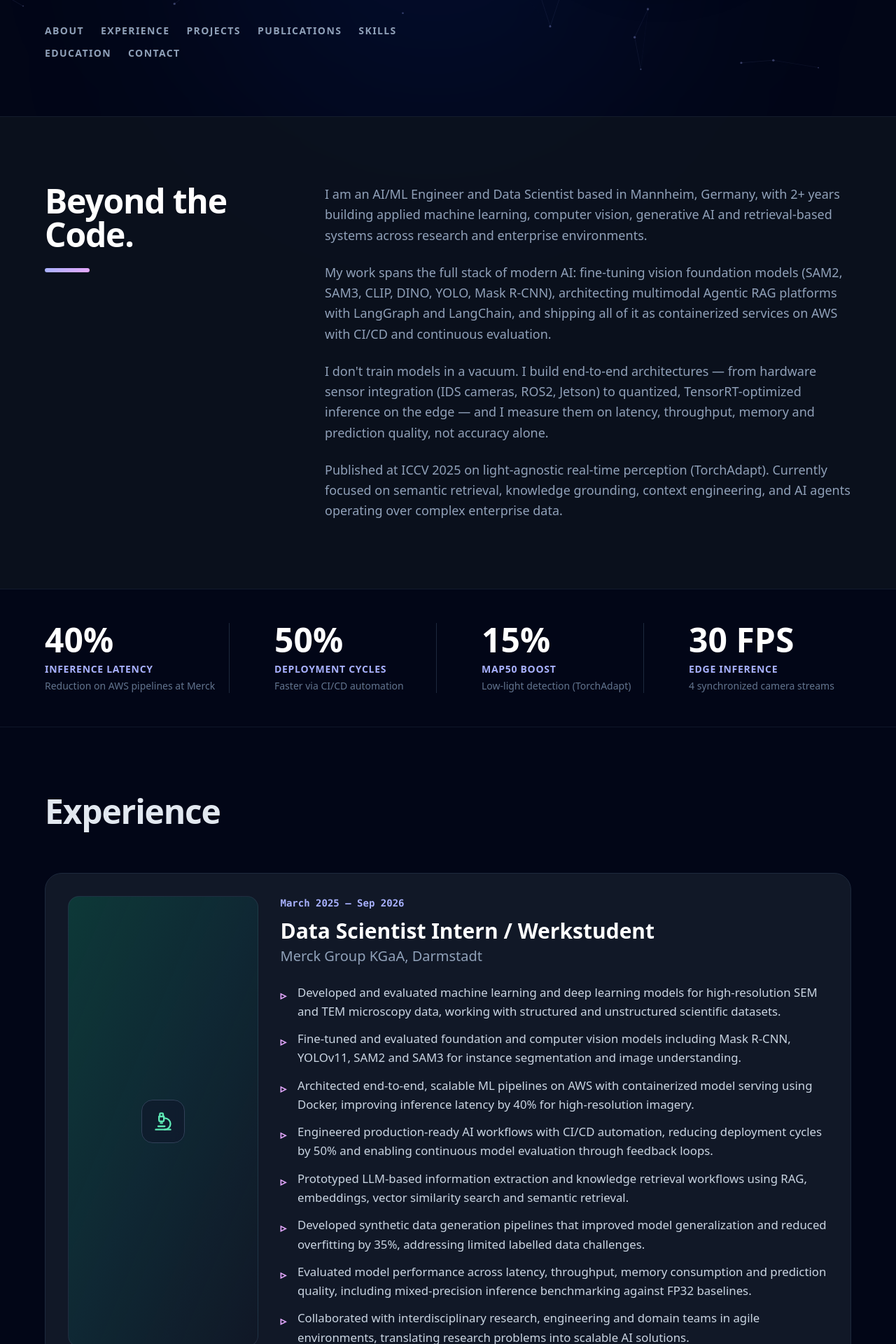
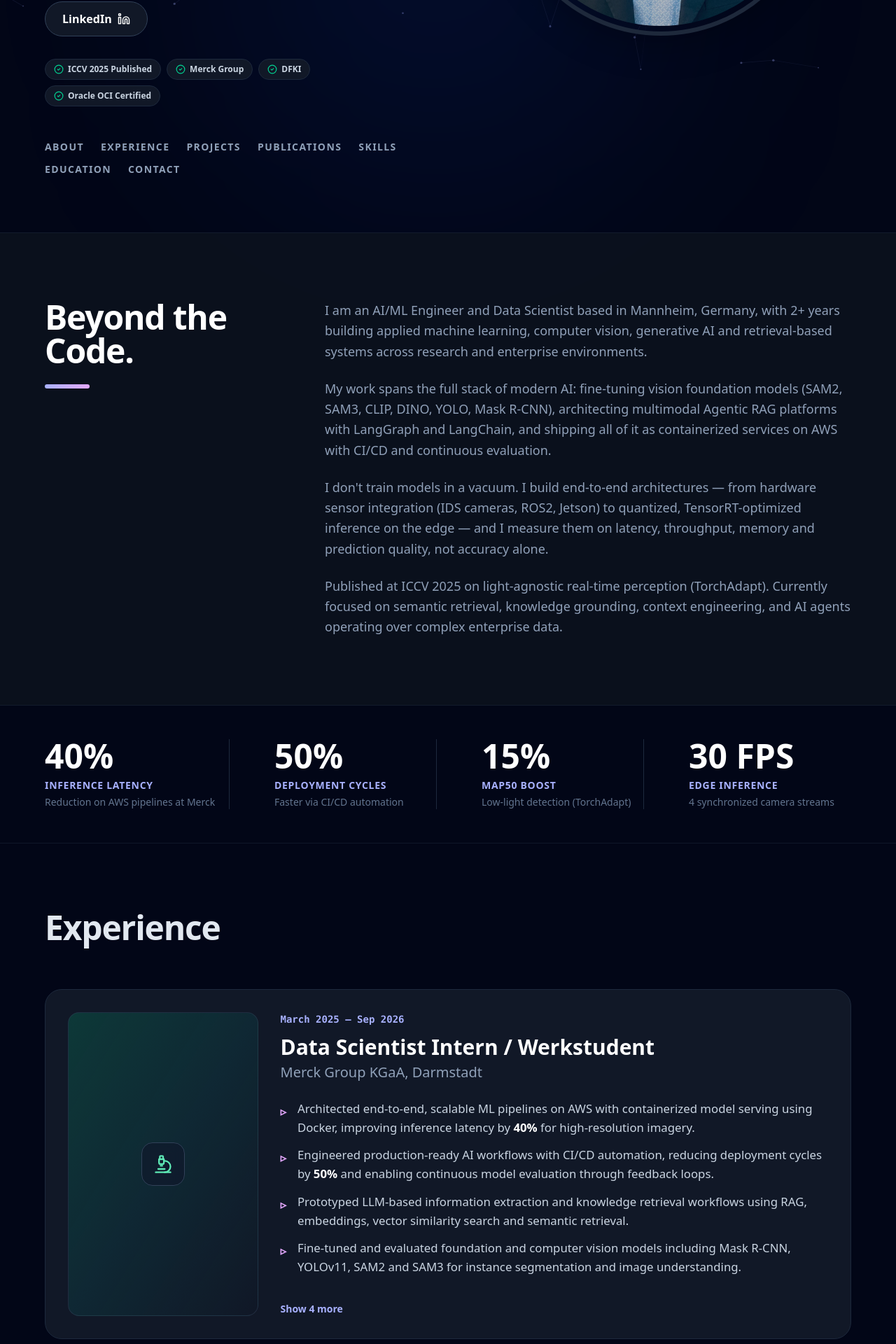
Before and after one commit to Karthikps84/karthik-portfolio, a Next.js app: page / in a window 1280 px wide. Shown: the part 680-2600 px from the top of the page at 70% size. Built offline with nearby package versions, Linux system fonts and the light colour scheme.

Commit message:
Updated new resume_10.26

```diff
--- a/app/layout.tsx
+++ b/app/layout.tsx
@@ -116,6 +116,11 @@
     "Instance Segmentation",
   ],
   knowsLanguage: ["English", "German"],
+  subjectOf: {
+    "@type": "ScholarlyArticle",
+    name: "TorchAdapt: Towards Light-Agnostic Real-Time Visual Perception",
+    url: "https://ieeexplore.ieee.org/document/11446114/",
+  },
   sameAs: [
     "https://linkedin.com/in/karthikps84",
     "https://github.com/karthikps84",
--- a/app/page.tsx
+++ b/app/page.tsx
@@ -7,7 +7,7 @@
   Download, Mail, Cpu, BrainCircuit, Network, Layers, Target,
   Microscope, Code2, Globe, Github, Linkedin, Instagram,
   GraduationCap, Camera, ArrowUp, MapPin, BookOpen, Award,
-  Bot, Database, Gauge
+  Bot, Database, Gauge, CheckCircle2, ExternalLink
 } from "lucide-react";
 
 
@@ -17,6 +17,7 @@
     photo: "/profile.PNG",
     location: "Mannheim, Germany",
     tagline: "AI/ML Engineer — Computer Vision, Generative AI & Agentic Systems",
+    proof: ["ICCV 2025 Published", "Merck Group", "DFKI", "Oracle OCI Certified"],
   },
 
   about: {
@@ -76,12 +77,12 @@
       accent: "from-emerald-500/20 via-teal-500/10 to-transparent",
       icon: <Microscope className="w-7 h-7 text-emerald-300" />,
       bullets: [
-        "Developed and evaluated machine learning and deep learning models for high-resolution SEM and TEM microscopy data, working with structured and unstructured scientific datasets.",
-        "Fine-tuned and evaluated foundation and computer vision models including Mask R-CNN, YOLOv11, SAM2 and SAM3 for instance segmentation and image understanding.",
         "Architected end-to-end, scalable ML pipelines on AWS with containerized model serving using Docker, improving inference latency by 40% for high-resolution imagery.",
         "Engineered production-ready AI workflows with CI/CD automation, reducing deployment cycles by 50% and enabling continuous model evaluation through feedback loops.",
         "Prototyped LLM-based information extraction and knowledge retrieval workflows using RAG, embeddings, vector similarity search and semantic retrieval.",
+        "Fine-tuned and evaluated foundation and computer vision models including Mask R-CNN, YOLOv11, SAM2 and SAM3 for instance segmentation and image understanding.",
         "Developed synthetic data generation pipelines that improved model generalization and reduced overfitting by 35%, addressing limited labelled data challenges.",
+        "Developed and evaluated machine learning and deep learning models for high-resolution SEM and TEM microscopy data, working with structured and unstructured scientific datasets.",
         "Evaluated model performance across latency, throughput, memory consumption and prediction quality, including mixed-precision inference benchmarking against FP32 baselines.",
         "Collaborated with interdisciplinary research, engineering and domain teams in agile environments, translating research problems into scalable AI solutions.",
       ],
@@ -96,10 +97,10 @@
         "Designed and deployed a real-time multi-sensor perception system for robotic platforms, achieving 92% detection accuracy in autonomous scenarios.",
         "Developed ROS2-based perception nodes for synchronized camera streams and object detection on Jetson embedded hardware, achieving sub-200ms inference latency.",
         "Implemented low-light and degraded-vision enhancement pipelines, improving object detection mAP50 by 15% in challenging environments.",
+        "Published peer-reviewed research at ICCV 2025 demonstrating scalable, production-ready perception systems.",
         "Optimized PyTorch models for production deployment, focusing on inference performance, memory efficiency and real-time constraints in resource-limited environments.",
         "Built modular ML components and scalable data processing pipelines for structured and unstructured sensor data, ensuring robustness and reproducibility across distributed systems.",
         "Developed monitoring and logging infrastructure for deployed AI services, enabling continuous performance tracking and automated alerting.",
-        "Published peer-reviewed research at ICCV 2025 demonstrating scalable, production-ready perception systems.",
       ],
     },
   ],
@@ -108,17 +109,41 @@
     {
       title: "Enterprise Multimodal Agentic RAG Platform",
       category: "Agentic AI & Generative AI",
+      impact: "Citation-verified answers with a YOLO ↔ VLM cross-check",
+      stack: ["LangGraph", "LangChain", "NVIDIA NIM", "ChromaDB", "BM25 + RRF", "Reranking", "YOLO", "LangSmith"],
+      links: [{ label: "Code", url: "https://github.com/Karthikps84/multimodal-rag" }],
       accent: "from-purple-600/25 via-indigo-600/10 to-transparent",
       bullets: [
         "Designed a multimodal, multi-agent RAG platform using LangGraph and LangChain to process and retrieve information from documents, images and tables.",
-        "Implemented agentic orchestration and semantic retrieval using LLMs, embeddings, vector databases, hybrid search and reranking.",
-        "Delivered context-aware, grounded and reliable responses over structured and unstructured enterprise data.",
+        "Built a Supervisor and Planner architecture with a typed shared state, parallel or sequential step execution, citation verification, and a reflection loop that retries low-confidence answers.",
+        "Implemented hybrid retrieval fusing ChromaDB dense vectors with BM25 via reciprocal rank fusion, then reranking, with a pymupdf4llm to Docling OCR fallback for scanned or table-heavy PDFs.",
+        "Added a vision cross-check that compares a VLM's object count against YOLO detections, plus Llama 3.1 and Nemotron VL model routing, multi-layer caching and LangSmith tracing.",
       ],
       icon: <Bot className="text-purple-300" />,
     },
     {
+      title: "TorchAdapt: Light-Agnostic Perception (ICCV 2025)",
+      category: "Peer-Reviewed CV Research",
+      impact: "ICCV 2025 · 80.1 mAP50 on ExDark · +15% in low light",
+      stack: ["PyTorch", "U-Net", "YOLOv3", "RetinaNet", "RTMDet-tiny", "DeepLabV3+"],
+      links: [
+        { label: "Paper", url: "https://ieeexplore.ieee.org/document/11446114/" },
+        { label: "Code", url: "https://github.com/Karthikps84/Low-light-enhancement" },
+      ],
+      accent: "from-rose-500/25 via-pink-600/10 to-transparent",
+      bullets: [
+        "Published real-time light-agnostic visual perception research evaluated on Exdark, LIS and Darkface datasets.",
+        "Engineered a U-Net-based enhancement pipeline integrated with RTMDet-tiny, YOLOv3 and DeepLabV3+, improving mAP50 by 15%.",
+        "Benchmarked on dark-image datasets, reaching 92% accuracy through systematic optimization.",
+        "Released configs and checkpoints for detection (YOLOv3, 80.1 mAP50 on ExDark), face detection (RetinaNet, 53.7 mAP50 on DarkFace) and instance segmentation (RTMDet-tiny, 61.1 mAP on LIS).",
+      ],
+      icon: <Target className="text-rose-300" />,
+    },
+    {
       title: "Real-Time Multi-Camera Perception System",
       category: "Robotics & Edge Deployment",
+      impact: "4 streams · 30 FPS · sub-200ms latency",
+      stack: ["ROS2", "Jetson", "DeepSORT", "PyTorch"],
       accent: "from-amber-500/25 via-orange-600/10 to-transparent",
       bullets: [
         "Built a real-time perception pipeline processing 4 camera streams at 30 FPS with object detection, DeepSORT tracking and ROS2 communication.",
@@ -127,19 +152,10 @@
       icon: <Camera className="text-amber-300" />,
     },
     {
-      title: "TorchAdapt: Light-Agnostic Perception (ICCV 2025)",
-      category: "Peer-Reviewed CV Research",
-      accent: "from-rose-500/25 via-pink-600/10 to-transparent",
-      bullets: [
-        "Published real-time light-agnostic visual perception research evaluated on Exdark, LIS and Darkface datasets.",
-        "Engineered a U-Net-based enhancement pipeline integrated with RTMDet-tiny, YOLOv3 and DeepLabV3+, improving mAP50 by 15%.",
-        "Benchmarked on dark-image datasets, reaching 92% accuracy through systematic optimization.",
-      ],
-      icon: <Target className="text-rose-300" />,
-    },
-    {
       title: "CLIP–DINO Hybrid Vision Transformer",
       category: "Multimodal Foundation Models",
+      impact: "Zero-shot recognition served in sub-200ms",
+      stack: ["CLIP", "DINO", "FastAPI", "Docker", "CI/CD"],
       accent: "from-cyan-500/25 via-sky-600/10 to-transparent",
       bullets: [
         "Developed a hybrid vision foundation model combining self-supervised (DINO) and language-aligned (CLIP) representations for zero-shot object recognition.",
@@ -150,6 +166,8 @@
     {
       title: "Master Thesis: Automated SEM Nanoparticle Segmentation",
       category: "Deep Learning & Microscopy",
+      impact: "91.3% mAP on 1,327 SEM images",
+      stack: ["YOLOv11", "Mask R-CNN", "SAM2"],
       accent: "from-teal-500/25 via-emerald-600/10 to-transparent",
       bullets: [
         "Curated a heterogeneous dataset of 1,327 SEM images to benchmark YOLOv11L-Seg, Mask R-CNN and SAM2.",
@@ -161,6 +179,8 @@
     {
       title: "CNN Quantization and Optimization Pipeline",
       category: "Model Optimization & MLOps",
+      impact: "2-3x faster inference, controlled accuracy loss",
+      stack: ["PTQ", "QAT", "INT8", "FP16"],
       accent: "from-violet-500/25 via-fuchsia-600/10 to-transparent",
       bullets: [
         "Applied Post-Training Quantization (PTQ) and Quantization-Aware Training (QAT) with mixed-precision strategies (INT8/FP16).",
@@ -175,6 +195,7 @@
       venue: "ICCV 2025",
       title: "TorchAdapt: Towards Light-Agnostic Real-Time Visual Perception",
       note: "Peer-reviewed. Real-time perception robust to arbitrary illumination conditions.",
+      url: "https://ieeexplore.ieee.org/document/11446114/",
     },
     {
       venue: "IJSRD, Vol. 7, Issue 6, 2022",
@@ -218,6 +239,101 @@
 
 const navItems = ["ABOUT", "EXPERIENCE", "PROJECTS", "PUBLICATIONS", "SKILLS", "EDUCATION", "CONTACT"];
 
+// Bolds quantified results so a recruiter skimming for numbers finds them.
+const METRIC_PATTERN = /(sub-200ms|\b\d+(?:[-–]\d+)?(?:,\d{3})*(?:\.\d+)?\s?(?:%|(?:x|ms|FPS)\b))/;
+
+function Highlight({ text }: { text: string }) {
+  return (
+    <>
+      {text.split(METRIC_PATTERN).map((part, i) =>
+        i % 2 === 1 ? (
+          <strong key={i} className="text-white font-semibold">{part}</strong>
+        ) : (
+          part
+        )
+      )}
+    </>
+  );
+}
+
+const VISIBLE_BULLETS = 4;
+
+function ExperienceCard({ exp }: { exp: (typeof enhancedData.experience)[number] }) {
+  const [expanded, setExpanded] = useState(false);
+  const extra = exp.bullets.length - VISIBLE_BULLETS;
+
+  return (
+    <motion.article initial={{ opacity: 0, x: -20 }} whileInView={{ opacity: 1, x: 0 }} viewport={{ once: true }} className="group relative flex flex-col lg:flex-row gap-8 rounded-3xl bg-[#111827] border border-slate-800 p-8 transition-all hover:border-slate-600">
+      <div className={`lg:w-1/4 shrink-0 rounded-2xl relative border border-slate-700/50 bg-gradient-to-br ${exp.accent} flex items-center justify-center p-8 min-h-[140px]`}>
+        <div className="p-4 rounded-2xl bg-slate-900/60 border border-slate-700 backdrop-blur-sm">
+          {exp.icon}
+        </div>
+      </div>
+      <div className="lg:w-3/4 flex flex-col justify-center">
+        <div className="text-[#a8b1ff] font-mono text-sm font-bold w-fit mb-3">{exp.dates}</div>
+        <h3 className="text-3xl font-bold text-white mb-1">{exp.role}</h3>
+        <h4 className="text-xl text-slate-400 font-medium mb-6">{exp.company}</h4>
+        <ul className="space-y-3">
+          {exp.bullets.map((bullet, i) => (
+            // Extra bullets stay in the DOM (hidden) so crawlers still read them.
+            <li key={i} className={`flex items-start gap-4 text-slate-300 text-[1.05rem] leading-relaxed ${!expanded && i >= VISIBLE_BULLETS ? "hidden" : ""}`}>
+              <span className="text-[#e4a8ff] mt-1 font-bold" aria-hidden="true">▹</span>
+              <span><Highlight text={bullet} /></span>
+            </li>
+          ))}
+        </ul>
+        {extra > 0 && (
+          <button
+            onClick={() => setExpanded((v) => !v)}
+            aria-expanded={expanded}
+            className="mt-6 w-fit text-sm font-bold text-[#a8b1ff] hover:text-white transition-colors"
+          >
+            {expanded ? "Show less" : `Show ${extra} more`}
+          </button>
+        )}
+      </div>
+    </motion.article>
+  );
+}
+
+// Sticky bar that appears after the hero so the resume is always one click away.
+function TopBar() {
+  const [visible, setVisible] = useState(false);
+
+  useEffect(() => {
+    const onScroll = () => setVisible(window.scrollY > 500);
+    onScroll();
+    window.addEventListener("scroll", onScroll, { passive: true });
+    return () => window.removeEventListener("scroll", onScroll);
+  }, []);
+
+  return (
+    <AnimatePresence>
+      {visible && (
+        <motion.header
+          initial={{ y: -80, opacity: 0 }}
+          animate={{ y: 0, opacity: 1 }}
+          exit={{ y: -80, opacity: 0 }}
+          transition={{ duration: 0.25 }}
+          className="fixed top-0 inset-x-0 z-40 border-b border-slate-800 bg-[#0a0f18]/85 backdrop-blur-md"
+        >
+          <div className="max-w-[1200px] mx-auto px-6 h-16 flex items-center justify-between gap-6">
+            <a href="#home" className="text-lg font-black tracking-tighter text-white">KPS.</a>
+            <nav aria-label="Primary" className="hidden md:flex gap-6 text-xs font-bold tracking-widest text-slate-400">
+              {["EXPERIENCE", "PROJECTS", "PUBLICATIONS", "SKILLS", "CONTACT"].map((item) => (
+                <a key={item} href={`#${item.toLowerCase()}`} className="hover:text-white transition-colors">{item}</a>
+              ))}
+            </nav>
+            <a href="/resume.pdf" download className="inline-flex items-center gap-2 px-4 py-2 rounded-full bg-white text-slate-950 text-sm font-bold hover:bg-slate-200 transition-colors">
+              Resume <Download size={14} />
+            </a>
+          </div>
+        </motion.header>
+      )}
+    </AnimatePresence>
+  );
+}
+
 export default function Portfolio() {
   const [textIndex, setTextIndex] = useState(0);
 
@@ -231,6 +347,7 @@
 
   return (
     <div className="min-h-screen text-slate-200 selection:bg-blue-500/30 font-sans">
+      <TopBar />
 
       {/* FIXED LEFT-EDGE SOCIALS (Hidden on mobile) */}
       <div className="hidden xl:flex fixed left-6 top-1/2 -translate-y-1/2 flex-col gap-6 z-50">
@@ -266,9 +383,9 @@
             </motion.div>
 
             {/* Main Greeting */}
-            <motion.h1 variants={fadeInUp} className="text-4xl sm:text-5xl lg:text-6xl font-semibold tracking-tight text-white leading-none">
+            <motion.h1 variants={fadeInUp} className="text-3xl sm:text-5xl lg:text-6xl font-semibold tracking-tight text-white leading-none">
               Hey, I&apos;m <br className="hidden lg:block" />
-              <span className="text-transparent bg-clip-text bg-gradient-to-r from-[#a8b1ff] to-[#e4a8ff] font-bold whitespace-nowrap">
+              <span className="text-transparent bg-clip-text bg-gradient-to-r from-[#a8b1ff] to-[#e4a8ff] font-bold sm:whitespace-nowrap">
                 KARTHIK PALYAKERE <br /> SURESH
               </span>
             </motion.h1>
@@ -282,8 +399,6 @@
             <motion.div variants={fadeInUp} className="flex items-center gap-2 text-slate-400 text-sm font-medium">
               <MapPin size={16} className="text-[#a8b1ff]" />
               {enhancedData.hero.location}
-              <span className="text-slate-700">|</span>
-              Open to relocation across the EU
             </motion.div>
 
             {/* Animated Rotating Subtitle */}
@@ -316,7 +431,25 @@
               >
                 Get in Touch <Mail size={18} />
               </a>
+              <a
+                href="https://linkedin.com/in/karthikps84"
+                target="_blank"
+                rel="noreferrer"
+                className="inline-flex items-center gap-2 px-6 py-3 rounded-full bg-[#111827] border border-slate-700 text-white font-bold hover:border-[#a8b1ff] transition-colors"
+              >
+                LinkedIn <Linkedin size={18} />
+              </a>
             </motion.div>
+
+            {/* Proof strip: the credentials a recruiter looks for in the first seconds */}
+            <motion.ul variants={fadeInUp} className="flex flex-wrap gap-2 pt-2">
+              {enhancedData.hero.proof.map((item) => (
+                <li key={item} className="inline-flex items-center gap-1.5 px-3 py-1.5 rounded-full bg-[#111827] border border-slate-800 text-xs font-semibold text-slate-300">
+                  <CheckCircle2 size={14} className="text-emerald-400" aria-hidden="true" />
+                  {item}
+                </li>
+              ))}
+            </motion.ul>
 
             {/* Inline Navigation Menu */}
             <motion.nav variants={fadeInUp} aria-label="Section navigation" className="flex flex-wrap gap-x-6 gap-y-3 text-sm font-bold tracking-widest text-slate-400 pt-6">
@@ -403,25 +536,7 @@
           <h2 className="text-4xl md:text-5xl font-black tracking-tight mb-16">Experience</h2>
           <div className="space-y-8">
             {enhancedData.experience.map((exp) => (
-              <motion.article key={exp.company} initial={{ opacity: 0, x: -20 }} whileInView={{ opacity: 1, x: 0 }} viewport={{ once: true }} className="group relative flex flex-col lg:flex-row gap-8 rounded-3xl bg-[#111827] border border-slate-800 p-8 transition-all hover:border-slate-600">
-                <div className={`lg:w-1/4 shrink-0 rounded-2xl relative border border-slate-700/50 bg-gradient-to-br ${exp.accent} flex items-center justify-center p-8 min-h-[140px]`}>
-                  <div className="p-4 rounded-2xl bg-slate-900/60 border border-slate-700 backdrop-blur-sm">
-                    {exp.icon}
-                  </div>
-                </div>
-                <div className="lg:w-3/4 flex flex-col justify-center">
-                  <div className="text-[#a8b1ff] font-mono text-sm font-bold w-fit mb-3">{exp.dates}</div>
-                  <h3 className="text-3xl font-bold text-white mb-1">{exp.role}</h3>
-                  <h4 className="text-xl text-slate-400 font-medium mb-6">{exp.company}</h4>
-                  <ul className="space-y-3">
-                    {exp.bullets.map((bullet, i) => (
-                      <li key={i} className="flex items-start gap-4 text-slate-300 text-[1.05rem] leading-relaxed">
-                        <span className="text-[#e4a8ff] mt-1 font-bold" aria-hidden="true">▹</span> {bullet}
-                      </li>
-                    ))}
-                  </ul>
-                </div>
-              </motion.article>
+              <ExperienceCard key={exp.company} exp={exp} />
             ))}
           </div>
         </section>
@@ -443,7 +558,8 @@
                   <div className="relative p-8 z-10">
                     <div className="mb-4 bg-slate-800/80 p-3 rounded-xl w-fit backdrop-blur-md border border-slate-700">{proj.icon}</div>
                     <div className="text-xs font-bold tracking-widest text-[#a8b1ff] uppercase mb-2">{proj.category}</div>
-                    <h3 className="text-2xl font-bold text-white mb-4">{proj.title}</h3>
+                    <h3 className="text-2xl font-bold text-white mb-2">{proj.title}</h3>
+                    <p className="text-[#e4a8ff] text-sm font-semibold mb-4">{proj.impact}</p>
                     <ul className="space-y-2">
                       {proj.bullets.map((b, i) => (
                         <li key={i} className="text-slate-300 text-sm flex items-start gap-2">
@@ -451,6 +567,21 @@
                         </li>
                       ))}
                     </ul>
+                    <div className="flex flex-wrap gap-2 mt-5">
+                      {proj.stack.map((t) => (
+                        <span key={t} className="px-2.5 py-1 text-xs rounded-md bg-slate-900/70 border border-slate-700 text-slate-300">{t}</span>
+                      ))}
+                    </div>
+                    {proj.links && (
+                      <div className="flex flex-wrap gap-3 mt-5">
+                        {proj.links.map((l) => (
+                          <a key={l.label} href={l.url} target="_blank" rel="noreferrer" className="inline-flex items-center gap-1.5 px-4 py-2 rounded-full bg-white/10 border border-slate-600 text-sm font-semibold text-white hover:bg-white hover:text-slate-950 transition-colors">
+                            {l.label === "Code" ? <Github size={14} aria-hidden="true" /> : <ExternalLink size={14} aria-hidden="true" />}
+                            {l.label}
+                          </a>
+                        ))}
+                      </div>
+                    )}
                   </div>
                 </motion.article>
               );
@@ -471,7 +602,15 @@
                   <span className="font-mono text-sm font-bold text-[#a8b1ff]">{pub.venue}</span>
                 </div>
                 <div>
-                  <h3 className="text-xl font-bold text-white mb-1">{pub.title}</h3>
+                  <h3 className="text-xl font-bold text-white mb-1">
+                    {pub.url ? (
+                      <a href={pub.url} target="_blank" rel="noreferrer" className="inline-flex items-center gap-2 hover:text-[#a8b1ff] transition-colors">
+                        {pub.title} <ExternalLink size={16} aria-hidden="true" />
+                      </a>
+                    ) : (
+                      pub.title
+                    )}
+                  </h3>
                   <p className="text-slate-400 text-sm">{pub.note}</p>
                 </div>
               </motion.div>
```
